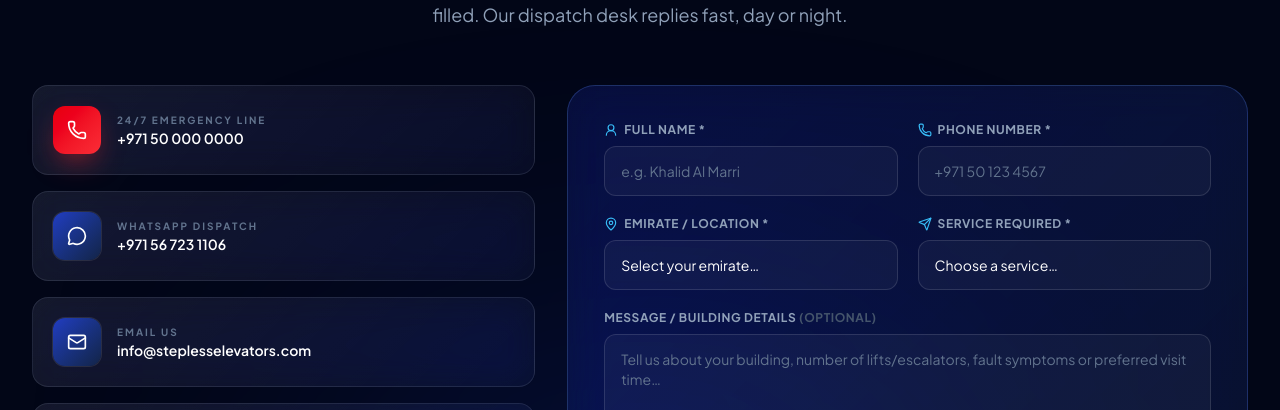
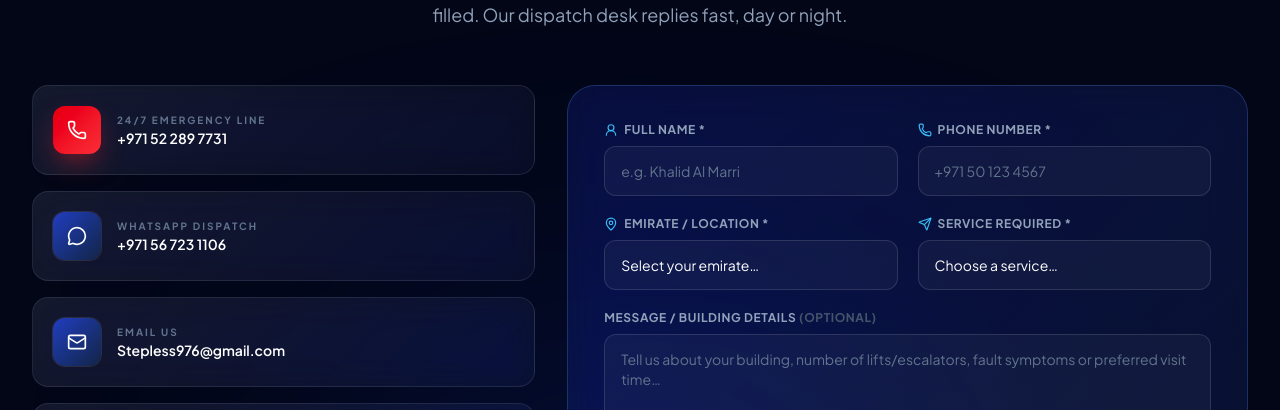
Before and after one commit to fathimafarha-06/sle, a React (Vite) app: page / in a window 1280 px wide. Shown: the part 5481-5891 px from the top of the page. Built offline with nearby package versions, Linux system fonts and the light colour scheme.

Commit message:
Update exact two client numbers and new email

```diff
--- a/src/data/site.js
+++ b/src/data/site.js
@@ -16,25 +16,24 @@ export const COMPANY = {
 };
 
 export const CONTACT = {
-  /**
-   * ⚠️ CLIENT TODO: replace with the official UAE mobile number.
-   * Format: country code without "+" → "971XXXXXXXXX"
-   */
   whatsapp: '971567231106',
   whatsappDisplay: '+971 56 723 1106',
-  phone: '+971 50 000 0000',
-  phoneHref: 'tel:+971500000000',
-  email: 'info@steplesselevators.com',
+  phone: '+971 52 289 7731',
+  phoneHref: 'tel:+971522897731',
+  phone2: '+971 56 723 1106',
+  phone2Href: 'tel:+971567231106',
+  email: 'Stepless976@gmail.com',
   location: 'Abu Dhabi • UAE Wide Service',
-  coverage:'Abu Dhabi • UAE Wide Service' ,
+  coverage: 'Abu Dhabi • UAE Wide Service',
 };
+
 
 export const SOCIAL = {
   instagram: 'https://www.instagram.com/steplesselevators',
   instagramHandle: '@steplesselevators',
-  linkedin: 'https://www.linkedin.com/company/stepless-elevators',
+  linkedin: 'https://www.linkedin.com/in/stepless-elevators-8506b2309?utm_source=share_via&utm_content=profile&utm_medium=member_ios',
   linkedinHandle: 'Stepless Elevators',
-  facebook: 'https://www.facebook.com/your-facebook-page-link',
+  facebook: 'https://www.facebook.com/share/1DaS86K3gM/?mibextid=wwXIfr',
   facebookHandle: 'Stepless Elevators',
 };
 
```
